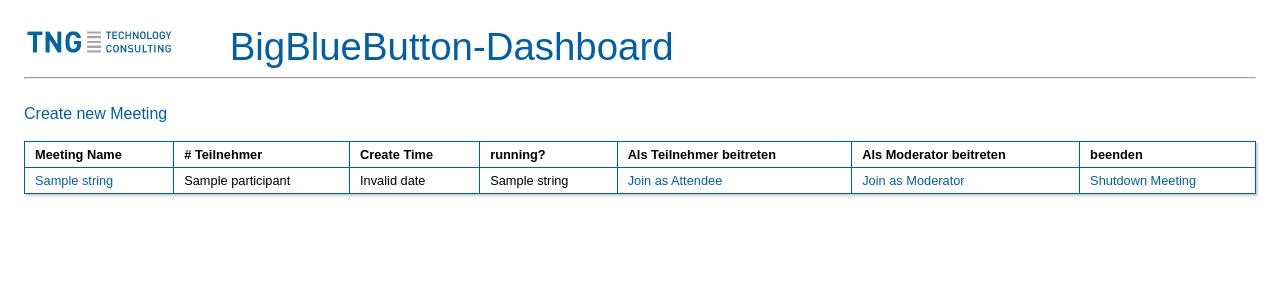
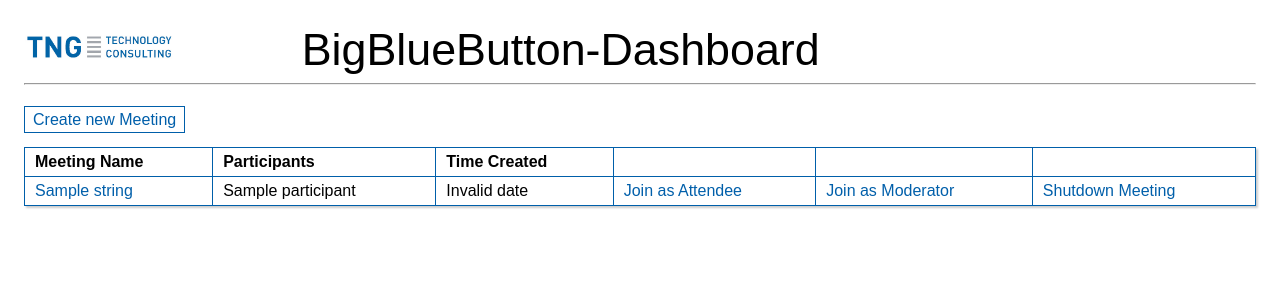
Before and after one commit to wein/bbbAdminApp, a Flask app: template app/templates/index.html in a window 1280 px wide. Shown: the top 300 px of the page. Run offline with Flask 2, Linux system fonts and the light colour scheme; the template is opened without the code that fills it: most values are stand-ins (such as "Sample title", 1, 10 or a date in 2020); style sheets or scripts are compiled from the project's sources; some libraries are stand-ins or nearby versions.

Commit message:
some style updates and cleanups

```diff
--- a/app/static/css/style.less
+++ b/app/static/css/style.less
@@ -1,9 +1,4 @@
 // Style for the BBB Admin App
-
-html {
-// padding: 1em;
-// font-weight: 300;
-}
 
 body {
 	font-family: arial;
@@ -14,56 +9,117 @@
 
 h1 {
 	font-family: "HelveticaNeue-Light", "Helvetica Neue Light", "Helvetica Neue", Helvetica, Arial, "Lucida Grande", sans-serif;
+	font-size: 30px;
+	font-size: 1.5em;
 }
+
+h2 {
+	font-family: "HelveticaNeue-Light", "Helvetica Neue Light", "Helvetica Neue", Helvetica, Arial, "Lucida Grande", sans-serif;
+	font-size: 30px;
+	font-size: 1.5em;
+}
+
 
 // block to format header bar
 
-#header {
-	width: 100%;
-    // display: inline;
-    // float: left;
-    // text-align: center;
-	// padding: 3px 10px;
-	// font-size: 50px;
-	// white-space:nowrap;
+// #header {
+// 	width: 100%;
+// 	white-space:nowrap;
+// 	display: block;
+// 	position: relative;
+// }
+
+#headerLogo {
+	max-width: 150px;
+	width: 20vw;
 }
 
-#logoHeader {
-	max-width: 150px;
-	width: 20vw;
-	position: relative;
-	margin-right: 0px;
+#headerLink {
+	margin-left: 10%;
 }
 
-// #bbbHeader {
-// 	max-width: 150px;
-// 	width: 20%;
-// 	// position: relative;
-// 	margin-right: 0px;
-// }
-
-#titleHeader {
+#headerTitle {
 	color: black;
 	background-color:transparent;
   	text-decoration:none;
-  	margin: 0px 4vw;
-  	font-size: 3vw;
-  	position: relative;
-  	text-align: center;
+  	font-size: 3.5vw;
+}
+
+// --- format for input elements
+.input {
+	width: 200px;
+	background-color: #e8edff;
+	border: 1px solid grey;
+	height: 3em;
+	margin-right: 1em;
+}
+.input:hover {
+	border: 1px solid orange;
+}
+.input:focus {
+	border: 2px solid orange;
+	outline: none;
+}
+
+
+
+// --- block to format nav bar in meeting view
+
+#meeting {
+	font-size: 0.8em;
+}
+
+#meeting ul {
+	list-style-type: none;
+	// overflow: hidden;
+	margin-right: 0;
+	padding: 0;
+	margin-left: -5px;
+}
+
+#meeting li {
+	// border: 1px solid #005faa;
+	margin-right: 3vw;
+	padding: 5px;
+	display: inline;
+	// background-color: #E6E6FA;
+}
+
+// #meeting a {
+// 	width: 60px;
+// 	margin: 1vw;
+// 	padding: 5px 10px;
+// }
+
+// #meeting li:hover {
+// 	border: 1px solid #FF7700;
+// 	color: #FF7700;
+// }
+
+.button {
+    text-decoration: none;
+    color: #005faa;
+    padding: 4px 8px 4px 8px;
+    border: 1px solid #005faa;
+   }
+
+.button:hover{
+	background-color: #E6E6FA;
+}
+
+// --- format of flashed messages
+.flashedMessage {
+	width: 50%;
+	list-style-type: none;
 }
 
 
 // --- block to format tables
 
-#joinAttendee {
-	table-layout:fixed;
-	word-wrap:break-word
-}
-
 table {
 	border-width: 0px;
 	border-collapse:collapse;
-	font-size: 1vw;
+	font-size: 1em;
 	width: 100%;
 	text-align: left;
 	-moz-box-shadow: 2px 2px 2px #CCC;
@@ -71,17 +127,13 @@
 	box-shadow: 2px 2px 2px #CCC;
 }
 
+#joinAttendee {
+	table-layout:fixed;
+	word-wrap:break-word
+}
+
 table#Overview tr:not(:first-child):hover {
 	background-color: #E6E6FA;
-}
-
-// table a {
-// 	display:block;
-//     text-decoration:none;
-// }
-
-table.nav {
-	text-align: center;
 }
 
 tr, td, th
@@ -90,23 +142,23 @@
 border: 1px solid #005faa;
 }
 
+
+// --- link styling
+
 a:link:not(#headerTitle) {
   color: #005faa;
-  background-color:transparent;
   text-decoration:none;
+  // background-color: transparent;
 }
 a:visited:not(#headerTitle) {
   color: #005faa;
-  background-color: transparent;
   text-decoration:none;
 }
 a:hover:not(#headerTitle), a:focus:not(#headerTitle) {
   color: #FF7700;
-  background-color: transparent;
   text-decoration:none;
 }
 a:active:not(#headerTitle) {
   color: #FF7700;
-  background-color: transparent;
   text-decoration:none;
 }
--- a/app/templates/base.html
+++ b/app/templates/base.html
@@ -9,28 +9,28 @@
 		<link rel="stylesheet/less" type="text/css" href="/static/css/style.less">
 		<script src="/static/js/less.js" type="text/javascript"></script>
 		<script src="http://ajax.googleapis.com/ajax/libs/jquery/1.10.2/jquery.min.js"></script>
-  		<!--[if IE]>
-      		<link href="/static/css/bbbTest/stylesheets/ie.css" media="screen, projection" rel="stylesheet" type="text/css" />
-  		<![endif]-->
-
-		<!-- <link href="/static/css/bbbApp.css" rel="stylesheet"> -->
-		<!-- <link href="/static/css/bootstrap.min.css" rel="stylesheet" media="screen">
-    	<link href="/static/css/bootstrap-responsive.min.css" rel="stylesheet"> -->
-    	<!-- <script src="http://code.jquery.com/jquery-latest.js"></script>
-    	<script src="/static/js/bootstrap.min.js"></script> -->
-    	<!-- <meta name="viewport" content="width=device-width, initial-scale=1.0"> -->
+		<script src="/static/js/moment.min.js"></script>
 		<LINK REL="SHORTCUT ICON" HREF="static/favicon.ico?v=2" />
+		<meta name="viewport" content="width=device-width; initial-scale=1.0; maximum-scale=1.0;">
 	</head>
 	<body>
-	<script src="/static/js/moment.min.js"></script>
-		<div id='header'>
-			<img src="/static/TNGlogo.png" alt='TNG Logo' id='logoHeader'>
-			<a href="{{ url_for('index') }}" id='titleHeader'>BigBlueButton-Dashboard</a>
-			<!-- <img src="/static/bbbLogo.png" alt='BBB Logo' id='bbbHeader' width='100px'> -->
-		</div>
+	<script>
+		// Function to make the entire row clickable.
+		$(document).ready(function() {
+    		$('.header').click(function() {
+        	var href = $(this).find("a").attr("href");
+        	if(href) {
+            	window.location = href;
+        		}
+    		});
+		});
+</script>
+		<div class='header'>
+			<img src="/static/TNGlogo.png" alt='TNG Logo' id='headerLogo'>
+			<a href="{{ url_for('index') }}" id='headerLink'><span id='headerTitle'>BigBlueButton-Dashboard</span></a>
 			{% with messages = get_flashed_messages() %}
 			{% if messages %}
-			<ul>
+			<ul class='flashedMessage'>
 			{% for message in messages %}
 			<li>{{message}}</li>
 			{% endfor %}
@@ -38,6 +38,9 @@
 			{% endif %}
 			{% endwith %}
 		<hr>
+		</div>
+		<div class='content'>
 		{% block content %}{% endblock %}
+		</div>
 	</body>
 </html>
--- a/app/templates/index.html
+++ b/app/templates/index.html
@@ -25,19 +25,19 @@
 
 </script>
 <br>
-<a href="{{ url_for('new') }}">Create new Meeting</a>
+<a href="{{ url_for('new') }}" class='button'>Create new Meeting</a>
 <br><br>
 <table id='Overview'>
 	<tr class='clickableRow' href='http://www.google.com'>
 		<th>Meeting Name</th>
-		<th># Teilnehmer</th>
-		<th>Create Time</th>
+		<th>Participants</th>
+		<th>Time Created</th>
 		<!-- <th>Teilnehmer PW</th>
 		<th>Admin PW</th> -->
-		<th>running?</th>
-		<th>Als Teilnehmer beitreten</th>
-		<th>Als Moderator beitreten</th>
-		<th>beenden</th>
+		<!-- <th>running?</th> -->
+		<th></th>
+		<th></th>
+		<th></th>
 	</tr>
 	{% if meetings != [] %}
 	{% for m in meetings %}
@@ -49,7 +49,7 @@
 		</td>
 		<!-- <td>{{m.attendeepw.string}}</td>
 		<td>{{m.moderatorpw.string}}</td> -->
-		<td>{{m.running.string}}</td>
+		<!-- <td>{{m.running.string}}</td> -->
 		<td><a href="javascript:set_joinLink('{{ url_for('join', meetingid=m.meetingid.string, pw=m.attendeepw.string, createtime=m.createtime.string) }}');">Join as Attendee</a></td>
 		<td><a href="javascript:set_joinLink('{{ url_for('join', meetingid=m.meetingid.string, pw=m.moderatorpw.string, createtime=m.createtime.string) }}');">Join as Moderator</a></td>
 		<td><a href="{{ url_for('closeMeeting', meetingid=m.meetingid.string, moderatorpw=m.moderatorpw.string) }}">Shutdown Meeting</a></td>
@@ -61,9 +61,9 @@
 		<td></td>
 		<td></td>
 		<td></td>
-		<td></td>
-		<td></td>
-		<td></td>
+		<td width="100px"></td>
+		<td width="100px"></td>
+		<td width="100px"></td>
 	</tr>
 	{% endif %}
 </table>
```
Also changed, not shown: app/templates/meeting.html (+18 -8 lines), 1 other file.
